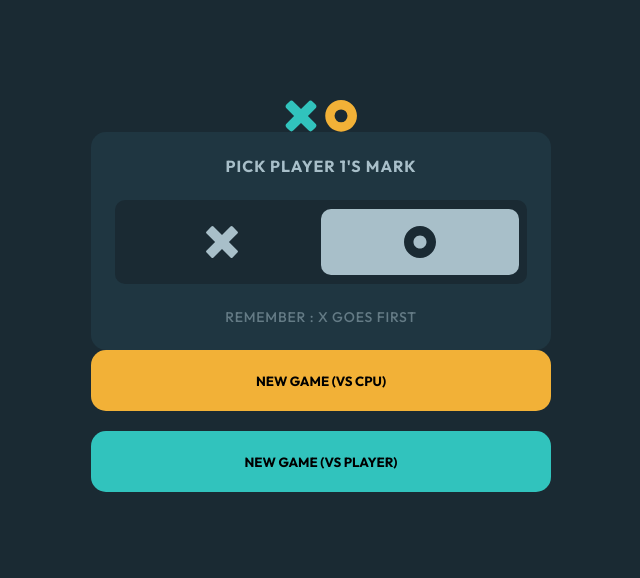
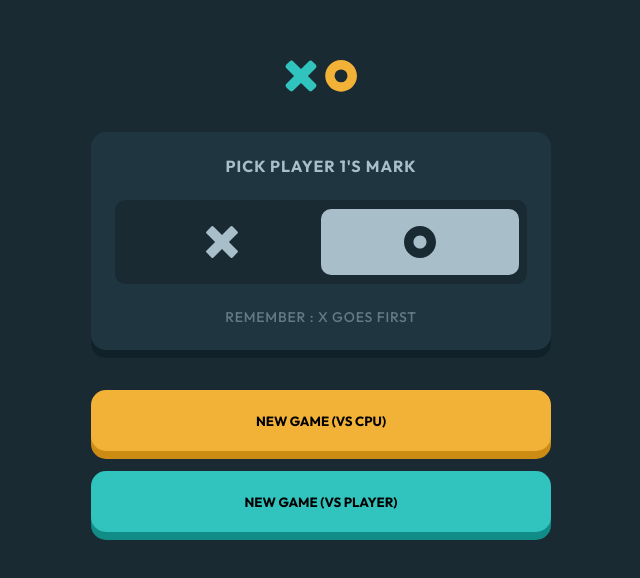
Before and after one commit to BBualdo/Tic-Tac-Toe-App, a React (Vite) app: page / in a window 1280 px wide. Shown: the part 104-682 px from the top of the page, without its empty margins (319-959 px from the left). Built offline with nearby package versions, Linux system fonts and the light colour scheme.

Commit message:
Main Menu hard styled

```diff
--- a/src/index.css
+++ b/src/index.css
@@ -75,9 +75,12 @@ body {
   align-items: center;
   background-color: var(--semiDarkNavy);
   border-radius: 15px;
+  box-shadow: 0px 8px 0px #10212A;
   display: flex;
   flex-direction: column;
   gap: 24px;
+  margin-bottom: 40px;
+  margin-top: 40px;
   padding: 24px;
   width: 460px;
 }
@@ -135,8 +138,18 @@ body {
 
 .cpu {
   background-color: var(--LightYellow);
+  box-shadow: 0px 8px 0px #CC8B13;
+}
+
+.cpu:hover {
+  background-color: var(--lightYellowHover);
 }
 
 .player {
   background-color: var(--lightBlue);
+  box-shadow: 0px 8px 0px #118C87;
 }
+
+.player:hover {
+  background-color: var(--lightBlueHover);
+}
```
